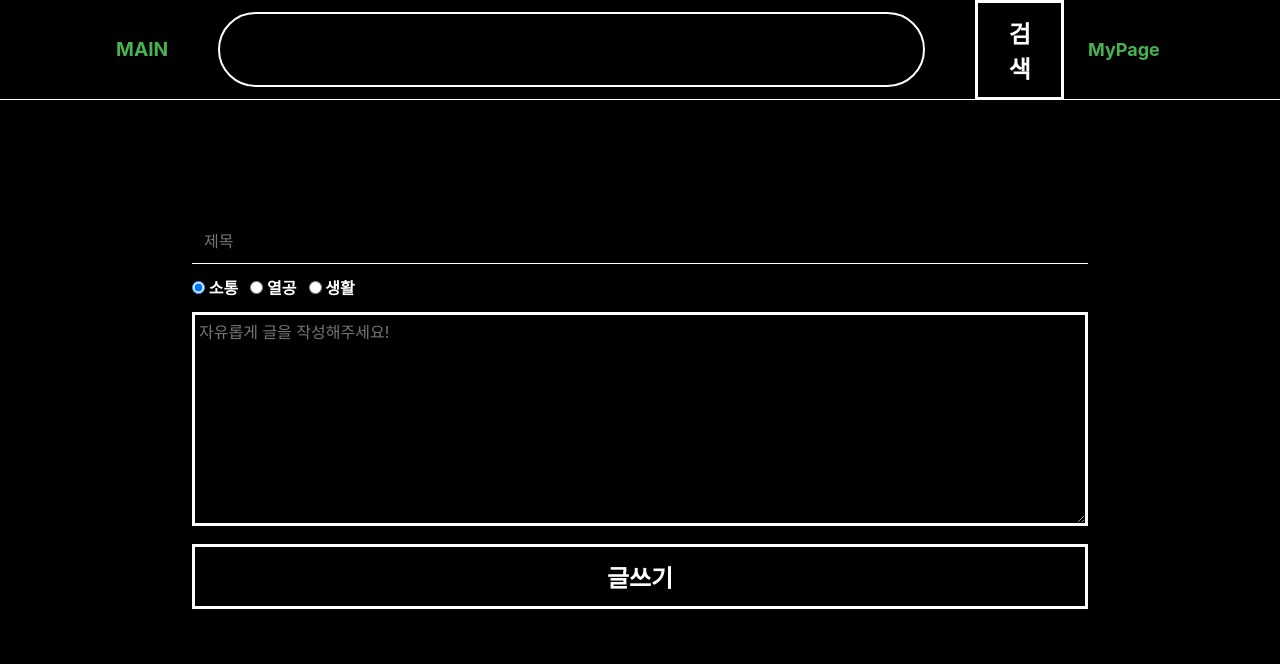
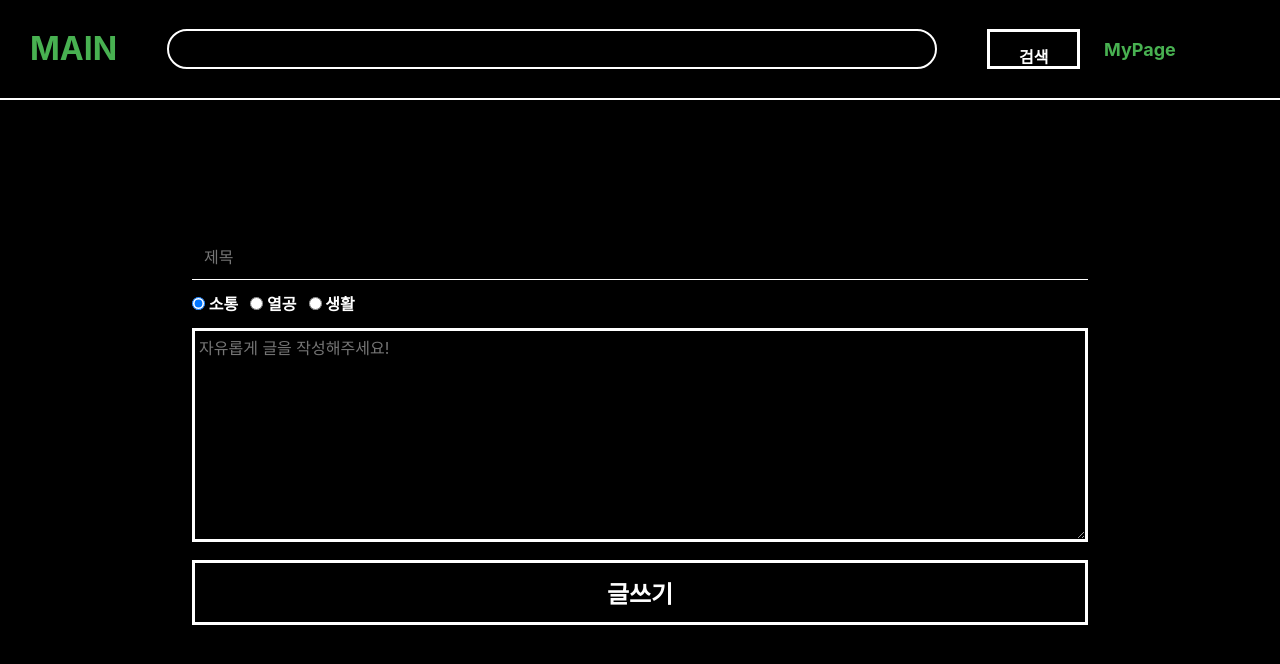
Before and after one commit to mywnajsldkf/jungle-mini, a Flask app: template templates/write.html in a window 1280 px wide. Shown: the top 664 px of the page. Run offline with Flask 3, Linux system fonts and the light colour scheme; the template is opened without the code that fills it, so the values that code supplies are empty.

Commit message:
css 수정

```diff
--- a/static/style.css
+++ b/static/style.css
@@ -218,7 +218,7 @@ button:hover {
     display: flex;
     flex-direction: column;
     gap: 28px;
-    padding: 42px;
+    padding-top: 60px;
 }
 
 .line {
@@ -268,15 +268,14 @@ header {
     left: 0;
     right: 0;
     height: 100px;
-    padding: 1rem;
     color: white;
     font-weight: bold;
-    display: flex;
     justify-content: space-between;
     align-items: center;
-    border-width: 0px 0px 1px 0px;
+    border-width: 0px 0px 2px 0px;
     border-color: white;
     border-style: solid;
+    background-color: black;
 }
 
 .box-content {
@@ -287,7 +286,7 @@ header {
     line-height: 50px;
     display: inline-block;
     width: 70%;
-    height: 75px;
+    height: 40px;
     border: 2px solid #FFFFFF;
     background-color: transparent;
     color: #48b151;
@@ -346,13 +345,24 @@ header {
 
 .header {
     width: 100%;
+    height: 50px;
     justify-content: center;
     align-items: center;
     display: flex;
 }
 
 #btn-home {
+    font-size: 2rem;
+    color: #48b151;
+    margin-left: 30px;
+}
+
+.search-btn {
+    width: 100px;
+    height: 40px;
+    font-size: 1rem;
+}
+
+.celebrate-text {
     font-size: larger;
-    padding-left: 100px;
-    color: #48b151;
 }
--- a/templates/article.html
+++ b/templates/article.html
@@ -44,7 +44,7 @@
         <div class="header">
             <a id="btn-home" onclick="location.href='/home'">MAIN</a>
             <input id="search"/>
-            <button>검색</button>
+            <button class="search-btn">검색</button>
             <div class="dropdown">
                 <button id="dropbtn" onclick="location.href='/home'">MyPage</button>
                 <div class="dropdown-content">
@@ -55,7 +55,7 @@
             </div>
         </div>
     </header>
-    <div id="root">
+    <div class="root">
     </div>
     <div class="article-form">
         <div class="article-header">
--- a/templates/home.html
+++ b/templates/home.html
@@ -107,7 +107,7 @@
         <div class="header">
             <a id="btn-home" onclick="location.href='/home'">MAIN</a>
             <input id="search"/>
-            <button>검색</button>
+            <button class="search-btn">검색</button>
             <div class="dropdown">
                 <button id="dropbtn" onclick="location.href='/home'">MyPage</button>
                 <div class="dropdown-content">
@@ -120,7 +120,9 @@
     </header>
     <div class="root">
         <div class="line">
-            <div class="box">명예의 전당</div>
+            <div class="box" style="border: 0px;">
+                <img width="225" src="../static/icon/firework.png"/>
+            </div>
             <div class="box">
                 <div class="box-title">❤️‍🔥 인기글</div>
                 <div class="box-content">
--- a/templates/write.html
+++ b/templates/write.html
@@ -15,7 +15,9 @@
     <script>
         function writeArticle() {
             let title = $("#article-title").val();
+            console.log(title)
             let category = $("input[name='category']:checked").val();
+            console.log(category)
 
             if(category == "communication"){
                 category = 1;
@@ -49,7 +51,7 @@
         <div class="header">
             <a id="btn-home" onclick="location.href='/home'">MAIN</a>
             <input id="search"/>
-            <button>검색</button>
+            <button class="search-btn">검색</button>
             <div class="dropdown">
                 <button id="dropbtn" onclick="location.href='/home'">MyPage</button>
                 <div class="dropdown-content">
@@ -61,11 +63,10 @@
         </div>
     </header>
     <div class="root">
-        <div></div><!--TODO: 구분선-->
         <div class="write-form">
-            <form class = "write-editor" action="/write" method="POST">
+            <div class = "write-editor" action="/write" method="POST">
                 <div>
-                    <input class="title-input" id="article-title" placeholder="제목" required></input>
+                    <input class="title-input" id="article-title" placeholder="제목"></input>
                 </div>
                 <div class="category-selector">
                     <div>
@@ -82,10 +83,10 @@
                     </div>
                 </div>
                 <div>
-                    <textarea class="content-input" id = "article-content" cols="50" rows="10" placeholder="자유롭게 글을 작성해주세요!" required></textarea>
+                    <textarea class="content-input" id = "article-content" cols="50" rows="10" placeholder="자유롭게 글을 작성해주세요!"></textarea>
                 </div>
                 <button type="submit" onclick="writeArticle()">글쓰기</button>
-            </form>
+            </div>
         </div>
         </div>
     </body>
```
Also changed, not shown: templates/board.html (+2 -6 lines), app3.py (line endings or trailing spaces), static/icon/firework.png (added), 1 other file.
